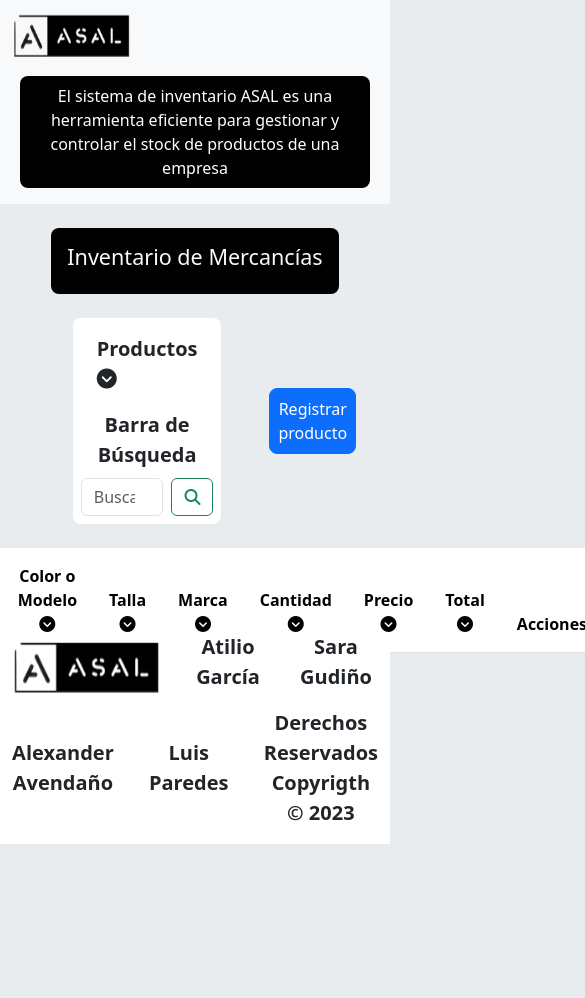
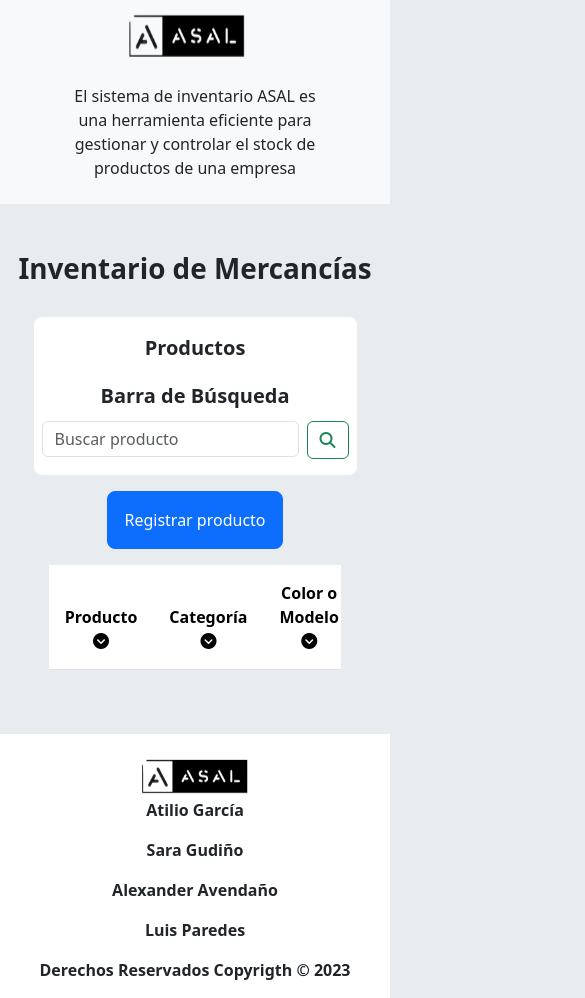
Before and after one commit to luisparedes29/Inventario-Reactivo, a plain HTML site: page index.html in a window 390 px wide. Shown: the whole page, 585 px wide, since content can reach past the window. Before the commit the page ends 844 px from the top, so only its background shows below. Drawn offline with nearby package versions, Linux system fonts and the light colour scheme.

Commit message:
responsives terminado en todas las resoluciones, arreglados algunos detalles de la vista

```diff
--- a/index.html
+++ b/index.html
@@ -11,40 +11,42 @@
     <link href="https://cdn.jsdelivr.net/npm/bootstrap@5.3.0-alpha3/dist/css/bootstrap.min.css" rel="stylesheet" integrity="sha384-KK94CHFLLe+nY2dmCWGMq91rCGa5gtU4mk92HdvYe+M/SXH301p5ILy+dN9+nJOZ" crossorigin="anonymous">
 </head>
 
-<body class="d-flex flex-column align-items-center bg-body-secondary">
-    <header class="w-100 ">
-        <nav class="navbar bg-light ">
-            <div class="container-fluid">
+<body class="bg-body-secondary d-flex flex-column align-items-center">
+    <header class="w-100">
+        <nav class="navbar navbar-expand-lg navbar-light bg-light ">
+            <div class="container-fluid d-flex flex-column d-md-flex flex-md-row">
                 <a class="navbar-brand" href="#">
-                    <img src="/assets/logo_ASAL.png" alt="Logo" width="120" height="50" class="d-inline-block align-text-center">
+                    <img src="/assets/logo_ASAL.png" alt="Logo" width="120" height="50">
                 </a>
-                <p class="bg-black text-bg-dark text-center p-2 m-2 rounded-3">El sistema de inventario ASAL es una herramienta eficiente para gestionar y controlar el stock de productos de una empresa</p>
+                    <p class=" text-center p-2 m-2 rounded-3 w-75">El sistema de inventario ASAL es una herramienta eficiente para gestionar y controlar el stock de productos de una empresa</p>
+                </div>
             </div>
         </nav>
     </header>
 
 
-    <section class="text-center mt-4 bg-black text-light p-3 rounded-3 ">
-        <h1 class="fs-4">Inventario de Mercancías</h1>
+
+    <section class="text-center mt-5 rounded-3 ">
+        <h1 class="fw-bold">Inventario de Mercancías</h1>
     </section>
 
 
-    <section class="d-flex flex-row w-75 align-items-center ">
-        <div class="navbar bg-white w-75 m-4 rounded-3 fw-bold p-2">
-            <div class="container-fluid p-0 ">
-                <p class=" form-control-lg m-0 ">Productos <i class="fa-sharp fa-solid fa-circle-chevron-down"></i></p>
-                <p class=" form-control-lg d-inline-block text-center m-0">Barra de Búsqueda</p>
+    <section class=" ">
+        <div class="d-flex flex-column w-100 align-items-center  d-sm-flex flex-sm-column d-xl-flex flex-xl-row">
+            <div class=" d-flex flex-column bg-white navbar w-100 mt-4 rounded-3 fw-bold p-2 pb-3 d-md-flex flex-md-row">
+                    <p class=" form-control-lg m-0">Productos</p>
+                    <p class=" form-control-lg d-inline-block text-center m-0 ">Barra de Búsqueda</p>
                 <form class="d-flex" role="search">
-                <input id="input-busqueda" class="form-control me-2" type="search" placeholder="Buscar producto" aria-label="Search">
-                <button class="btn btn-outline-success" type="submit"><i class="fa-solid fa-magnifying-glass"></i></button>
+                    <input id="input-busqueda" class="form-control me-2 mb fs-6 h-50" type="search" placeholder="Buscar producto" aria-label="Search">
+                    <button class="btn btn-outline-success h-50 " type="submit"><i class="fa-solid fa-magnifying-glass "></i></button>
                 </form>
             </div>
+            <button type="button" class="btn btn-primary rounded-3 h-45 p-3 m-3 mt-xl-5" data-bs-toggle="modal" data-bs-target="#myModal">
+                Registrar producto
+            </button>
         </div>
 
 
-        <button type="button" class="btn btn-primary m-4 rounded-3 h-45 p-2" data-bs-toggle="modal" data-bs-target="#myModal">
-            Registrar producto
-        </button>
         <div class="modal" id="myModal">
             <form id="registrarProductos">
                 <div class="modal-dialog">
@@ -115,16 +117,16 @@
         </div>
     </section>
 
-    <section>
-        <table class="table w-100 text-center ">
-            <thead class="bg-black text-light">
+    <section class="w-75  overflow-scroll ">
+            <table class="table text-center ">
+                <thead class="bg-black text-light ">
                     <tr>
                         <th scope="col" class="p-3">
                             Producto
                             <i class="fa-sharp fa-solid fa-circle-chevron-down"></i>
                         </th>
                         <th scope="col" class="p-3">
-                        Categoria
+                            Categoría
                             <i class="fa-sharp fa-solid fa-circle-chevron-down"></i>
                         </th>
                         <th scope="col" class="p-3">
@@ -156,33 +158,17 @@
                         </th>
                     </tr>
                 </thead>
-            <tbody class="bg-white text-center" id="tbody">
-                <!-- <tr>
-                    <th scope="row">1</th>
-                    <td>Mark</td>
-                    <td>Otto</td>
-                    <td>@mdo</td>
-                  </tr>
-                  <tr>
-                    <th scope="row">2</th>
-                    <td>Jacob</td>
-                    <td>Thornton</td>
-                    <td>@fat</td>
-                  </tr>
-                  <tr>
-                    <th scope="row">3</th>
-                    <td colspan="2">Larry the Bird</td>
-                    <td>@twitter</td>
-                  </tr> -->
+                <tbody class="bg-white" id="tbody">
+
                 </tbody>
             </table>
     </section>
 
-    <footer class=" text-center fixed-bottom bg-white fw-bold fs-5 ">
+    <footer class="text-center mt-5 w-100 bg-white fw-bold fs-6">
         <div class="container">
-            <div class="row d-flex align-items-center">
+            <div class="row d-flex align-items-center justify-content-center flex-column pt-4 d-sm-flex flex-sm-row">
                 <div class="col">
-                    <img src="/assets/logo_ASAL.png" alt="Logo" width="150" height="60">
+                    <img src="/assets/logo_ASAL.png" alt="Logo" width="110" height="40">
                 </div>
                 <div class="col">
                     <p>Atilio García</p>
```
Lines whose indentation alone changed are shown as unchanged.
